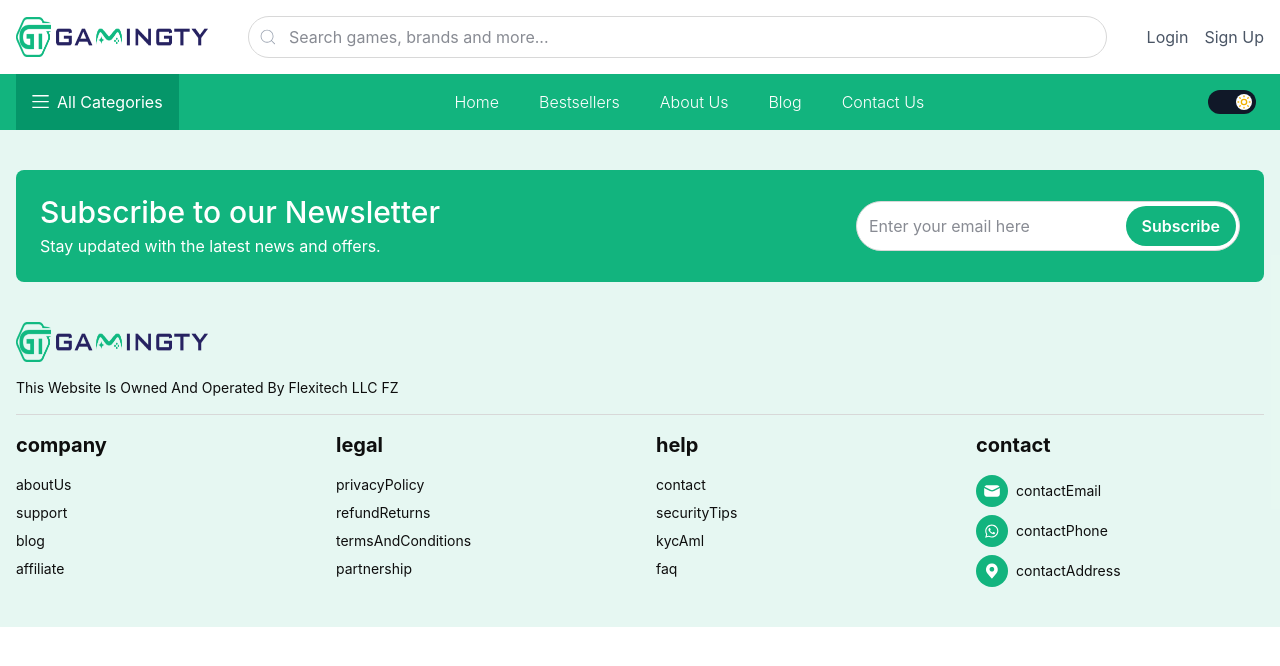
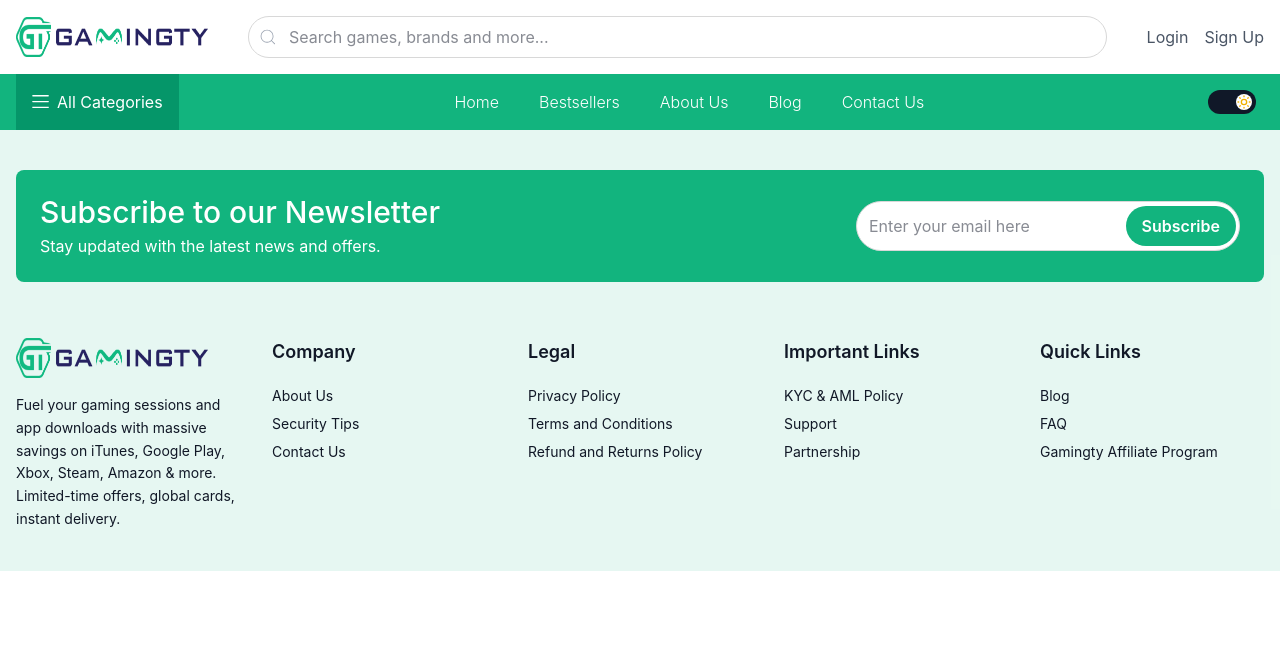
Before and after one commit to Gigapixe/gamingty-client, a Next.js app: page / in a window 1280 px wide. Shown: the top 666 px of the page. Built offline with nearby package versions, Linux system fonts and the light colour scheme.

Commit message:
Refactor FooterLinks component to use direct labels and improve layout

```diff
--- a/components/shared/footer/FooterLinks.tsx
+++ b/components/shared/footer/FooterLinks.tsx
@@ -20,55 +20,40 @@
   links: FooterLink[];
 }
 
-// Centralized link data
+// Centralized link data (labels are human-readable to match the design)
 const footerSections: FooterSection[] = [
   {
-    titleKey: "company",
+    titleKey: "Company",
     links: [
-      { labelKey: "aboutUs", href: "/about-us" },
-      { labelKey: "support", href: "/support" },
-      { labelKey: "blog", href: "/blog" },
-      { labelKey: "affiliate", href: "/fleximart-affiliate-program" },
+      { label: "About Us", href: "/about-us" },
+      { label: "Security Tips", href: "/security-tips" },
+      { label: "Contact Us", href: "/contact-us" },
     ],
   },
   {
-    titleKey: "legal",
+    titleKey: "Legal",
     links: [
-      { labelKey: "privacyPolicy", href: "/privacy-policy" },
-      { labelKey: "refundReturns", href: "/refund_returns" },
-      { labelKey: "termsAndConditions", href: "/terms-and-conditions" },
-      // partnership page coming soon
-      { labelKey: "partnership", href: "/partnership" },
+      { label: "Privacy Policy", href: "/privacy-policy" },
+      { label: "Terms and Conditions", href: "/terms-and-conditions" },
+      { label: "Refund and Returns Policy", href: "/refund_returns" },
     ],
   },
   {
-    titleKey: "help",
+    titleKey: "Important Links",
     links: [
-      { labelKey: "contact", href: "/contact-us" },
-      { labelKey: "securityTips", href: "/security-tips" },
-      { labelKey: "kycAml", href: "/kyc-aml-policy" },
-      { labelKey: "faq", href: "/faq" },
+      { label: "KYC & AML Policy", href: "/kyc-aml-policy" },
+      { label: "Support", href: "/support" },
+      { label: "Partnership", href: "/partnership" },
     ],
   },
   {
-    titleKey: "contact",
+    titleKey: "Quick Links",
     links: [
+      { label: "Blog", href: "/blog" },
+      { label: "FAQ", href: "/faq" },
       {
-        labelKey: "contactEmail",
-        href: "mailto:support@fleximart.com",
-        external: true,
-        icon: EmailSupportIcon,
-      },
-      {
-        labelKey: "contactPhone",
-        href: "https://wa.me/971568346414",
-        external: true,
-        icon: WhatsappIcon,
-      },
-      {
-        labelKey: "contactAddress",
-        href: "#",
-        icon: LocationIcon,
+        label: "Gamingty Affiliate Program",
+        href: "/gamingty-affiliate-program",
       },
     ],
   },
@@ -81,7 +66,7 @@
     <div className="hover:text-primary-dark flex items-center gap-2 lg:max-w-60">
       {Icon && (
         <div className="bg-primary p-2 rounded-full">
-          <Icon className="w-4 h-4 text-white" />
+          <Icon className="w-4 h-4 text-text dark:text-text-light" />
         </div>
       )}
       {link.labelKey ? <span>{link.labelKey}</span> : link.label}
@@ -99,31 +84,29 @@
 
 const FooterLinks: React.FC = () => {
   return (
-    <div className="container mx-auto pb-10">
-      <div>
-        <FullLogo />
-        <p className="text-sm text-left mt-4 capitalize">
-          This website is owned and operated by Flexitech LLC FZ
-        </p>
-      </div>
-      <hr className="border-border-light dark:border-border-dark my-4" />
-      <div className="grid grid-cols-1 lg:grid-cols-4 gap-8">
+    <div className="container mx-auto pb-10 text-text dark:text-text-light">
+      <div className="border-border-light dark:border-border-dark my-4" />
+
+      <div className="grid grid-cols-1 lg:grid-cols-5 gap-8 items-start">
+        {/* Left column: logo + description */}
+        <div>
+          <FullLogo />
+          <p className="text-sm text-left mt-4 leading-relaxed max-w-[320px] text-text dark:text-text-light">
+            Fuel your gaming sessions and app downloads with massive savings on
+            iTunes, Google Play, Xbox, Steam, Amazon & more. Limited-time
+            offers, global cards, instant delivery.
+          </p>
+        </div>
+
+        {/* Link columns */}
         {footerSections.map((section) => (
           <div key={section.titleKey}>
-            <h3 className="font-bold mb-2 lg:mb-4 text-xl">
+            <h3 className="font-semibold mb-3 lg:mb-5 text-lg text-text dark:text-text-light">
               {section.titleKey}
             </h3>
-            <ul className="space-y-2 text-sm">
+            <ul className="space-y-2 text-sm text-text dark:text-text-light">
               {section.links.map((link, index) => (
-                <li
-                  key={index}
-                  className={
-                    (link.label && link.label.includes("Meydan")) ||
-                    link.labelKey === "contactAddress"
-                      ? "w-full md:w-52 lg:w-60"
-                      : ""
-                  }
-                >
+                <li key={index}>
                   <LinkItem link={link} />
                 </li>
               ))}
```
